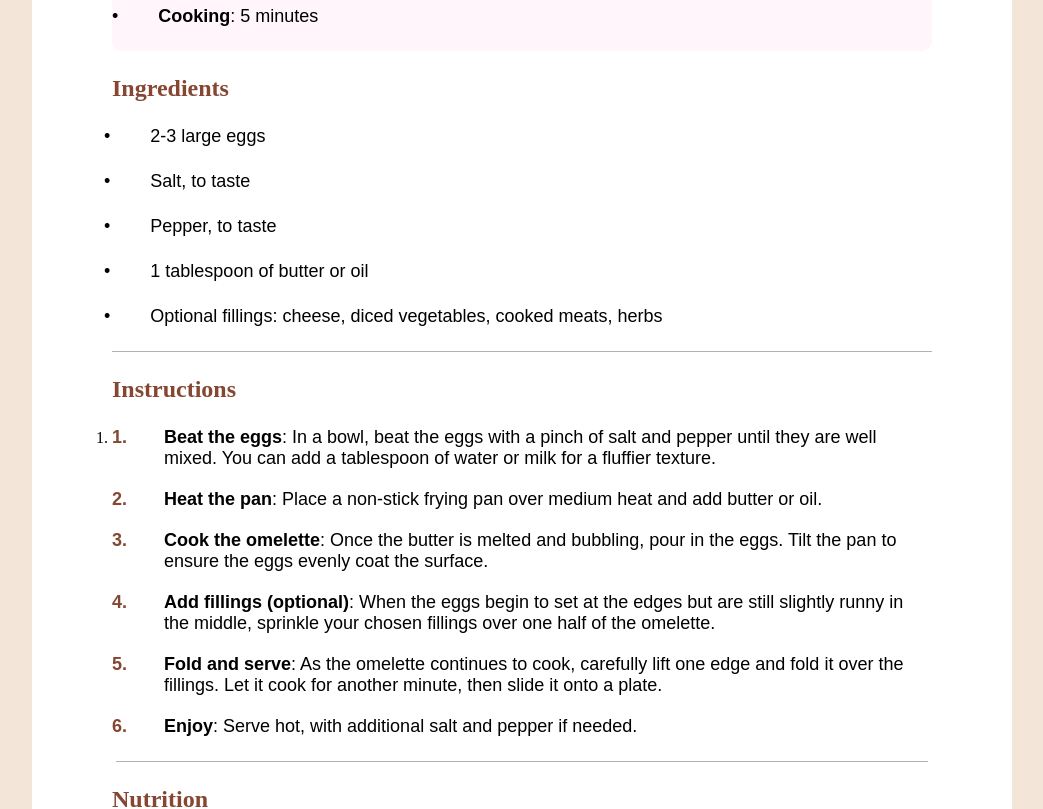
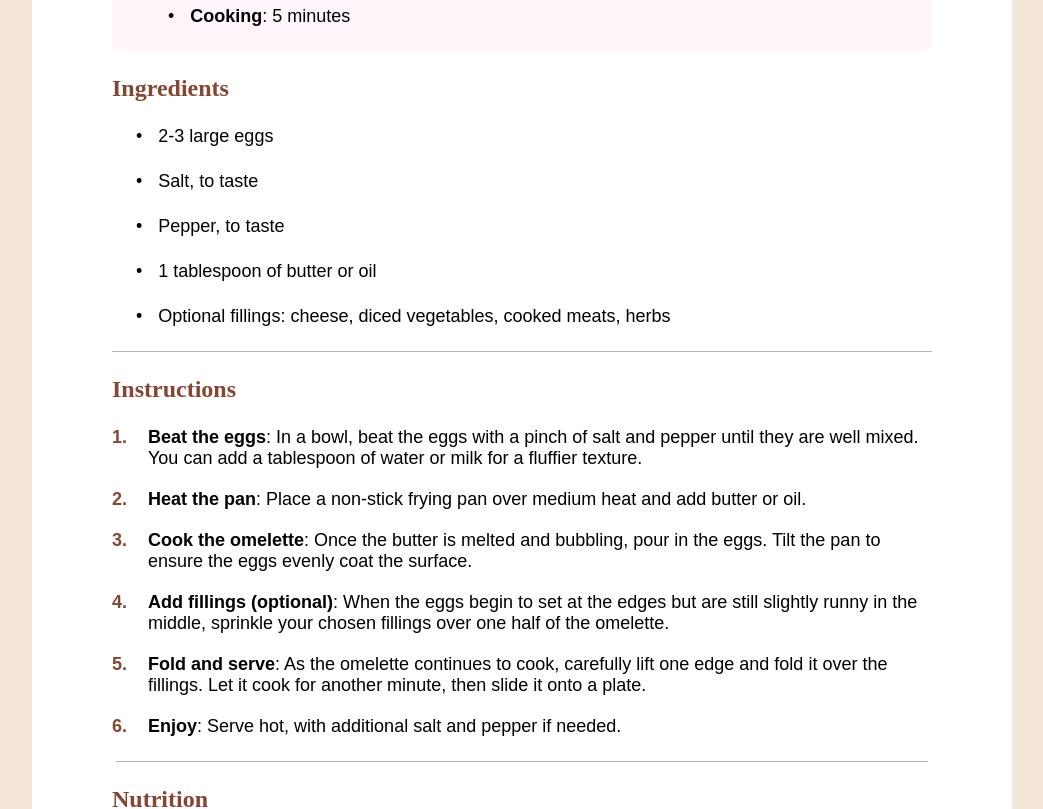
Before and after one commit to Shondii-fed/recipe-page, a plain HTML site: page recipe-page-main/index.html in a window 1280 px wide. Shown: the part 860-1669 px from the top of the page, without its empty margins (118-1161 px from the left). Drawn offline with Linux system fonts and the light colour scheme; a web font is replaced by a local one.

Commit message:
Fixed a few styling errors

```diff
--- a/recipe-page-main/CSS/style.css
+++ b/recipe-page-main/CSS/style.css
@@ -87,8 +87,8 @@ h3 {
     content: '•';
     color: black;
     display: inline-block;
-    padding-right: 2.5rem;
-    margin-left: -5rem;
+    padding-right: 1rem;
+    margin-left: -1.5rem;
     padding-bottom: 1.5rem;
     justify-content: space-between;
 }
@@ -120,8 +120,8 @@ h2 {
     content: '•';
     color: black;
     display: inline-block;
-    padding-right: 2.5rem;
-    margin-left: -3.5rem;
+    padding-right: 1rem;
+    margin-left: -1.5rem;
     padding-bottom: 1.5rem;
     justify-content: space-between;
 }
@@ -135,14 +135,13 @@ h2 {
 }
 
 .instructionsList {
-    display:list-item;
     font-size: 16px;
     justify-content:space-between;
     padding-left: 1.25rem;
 }
 
 .instructionsListItem {
-    padding-left: 2rem;
+    padding-left: 1rem;
     padding-bottom: 1.25rem;
     font-family: "Young Serif", sans-serif;
     font-size: 16px;
```
